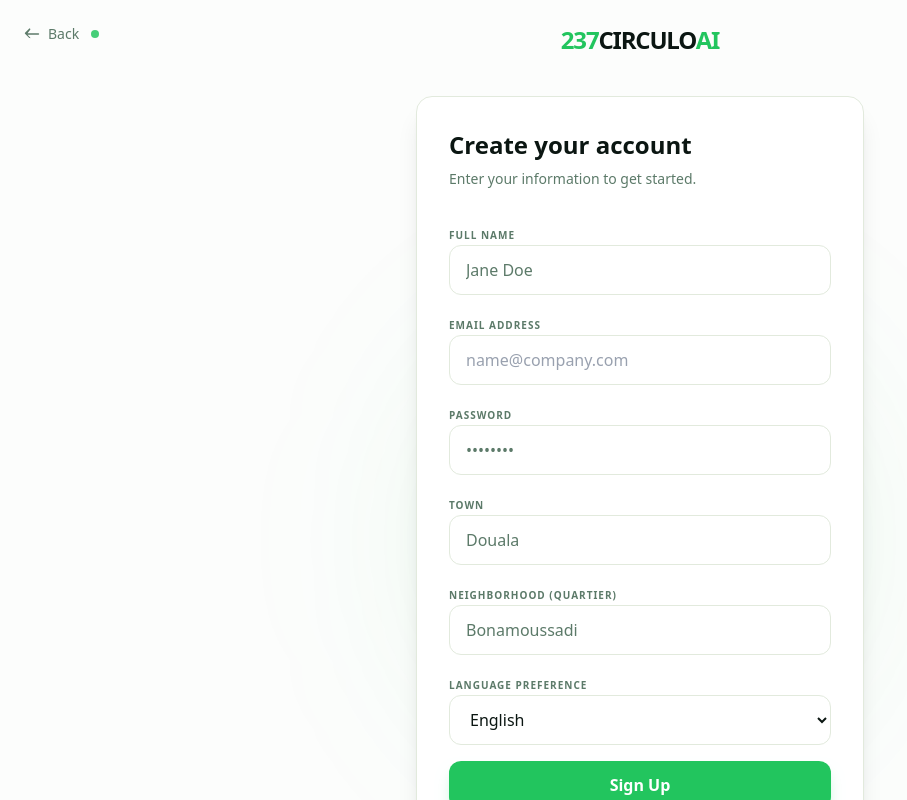
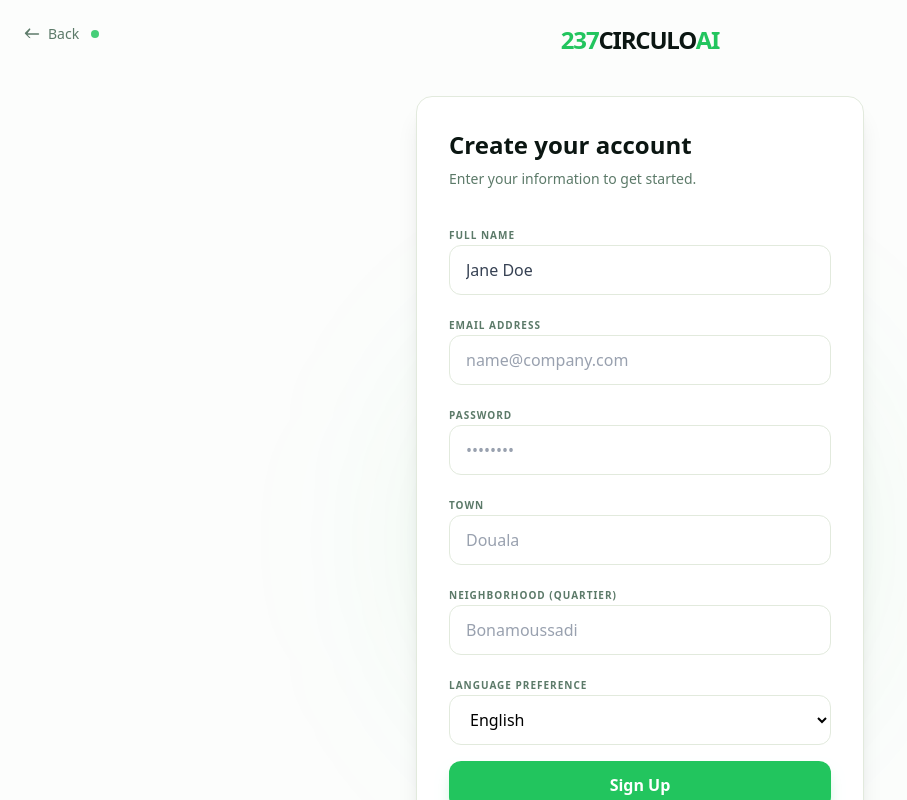
Before and after one commit to mombeh/237circulo, a Next.js app: page /auth/signup in a window 1280 px wide. Shown: the top 800 px of the page, without its empty margins (0-907 px from the left). Built offline with nearby package versions, Linux system fonts and the light colour scheme.

Commit message:
fix the text color error in the login auth page

```diff
--- a/app/auth/page.tsx
+++ b/app/auth/page.tsx
@@ -116,9 +116,9 @@
                   value={email}
                   onChange={(e) => setEmail(e.target.value)}
                   placeholder="name@company.com"
-                    className="w-full bg-white border border-[var(--color-border)]
+                  className="w-full bg-white border border-[var(--color-border)]
              rounded-xl px-4 py-3 outline-none
-             text-[var(--color-foreground)] placeholder:text-[var(--color-text-dim)]
+             text-black placeholder:text-gray-400
              focus:ring-2 focus:ring-green-primary/20
              focus:border-green-primary transition-all"
                 />
@@ -136,7 +136,7 @@
                   placeholder="••••••••"
                   className="w-full bg-white border border-[var(--color-border)]
              rounded-xl px-4 py-3 outline-none
-             text-[var(--color-foreground)] placeholder:text-[var(--color-text-dim)]
+             text-black placeholder:text-gray-400
              focus:ring-2 focus:ring-green-primary/20
              focus:border-green-primary transition-all"
                 />
--- a/app/auth/signup/page.tsx
+++ b/app/auth/signup/page.tsx
@@ -73,24 +73,11 @@
         href="/"
         className="absolute top-6 left-6 inline-flex items-center gap-2 text-sm text-[var(--text-dim)] hover:text-green-primary transition"
       >
-        <svg
-          xmlns="http://www.w3.org/2000/svg"
-          className="h-4 w-4"
-          viewBox="0 0 20 20"
-          fill="currentColor"
-          aria-hidden
-        >
-          <path
-            fillRule="evenodd"
-            d="M7.707 14.707a1 1 0 01-1.414 0l-5-5a1 1 0 010-1.414l5-5a1 1 0 011.414 1.414L4.414 9H18a1 1 0 110 2H4.414l3.293 3.293a1 1 0 010 1.414z"
-            clipRule="evenodd"
-          />
+        <svg xmlns="http://www.w3.org/2000/svg" className="h-4 w-4" viewBox="0 0 20 20" fill="currentColor" aria-hidden>
+          <path fillRule="evenodd" d="M7.707 14.707a1 1 0 01-1.414 0l-5-5a1 1 0 010-1.414l5-5a1 1 0 011.414 1.414L4.414 9H18a1 1 0 110 2H4.414l3.293 3.293a1 1 0 010 1.414z" clipRule="evenodd" />
         </svg>
         <span>Back</span>
-        <span
-          className="ml-1 inline-block w-2 h-2 rounded-full bg-green-primary animate-pulse"
-          aria-hidden
-        />
+        <span className="ml-1 inline-block w-2 h-2 rounded-full bg-green-primary animate-pulse" aria-hidden />
       </Link>
       <div className="absolute top-1/2 left-1/2 -translate-x-1/2 -translate-y-1/2 w-[400px] h-[400px] bg-green-primary/10 dark:bg-green-primary/5 blur-[100px] rounded-full pointer-events-none" />
 
@@ -110,9 +97,7 @@
             <div className="absolute inset-0 flex items-center justify-center bg-black/20 rounded-2xl z-50">
               <div className="flex flex-col items-center justify-center">
                 <div className="w-12 h-12 border-4 border-green-primary border-t-transparent rounded-full animate-spin"></div>
-                <p className="mt-4 text-white font-medium">
-                  Creating account...
-                </p>
+                <p className="mt-4 text-white font-medium">Creating account...</p>
               </div>
             </div>
           )}
@@ -137,7 +122,7 @@
                     placeholder="Jane Doe"
                     className="w-full bg-white border border-[var(--color-border)]
 rounded-xl px-4 py-3 outline-none
- text-[var(--color-foreground)] placeholder:text-[var(--color-text-dim)]
+text-black placeholder:text-gray-700
 focus:ring-2 focus:ring-green-primary/20
 focus:border-green-primary transition-all"
                   />
@@ -153,12 +138,11 @@
                     value={email}
                     onChange={(e) => setEmail(e.target.value)}
                     placeholder="name@company.com"
-  className={`w-full bg-white border border-[var(--color-border)]
+                    className="w-full bg-white border border-[var(--color-border)]
              rounded-xl px-4 py-3 outline-none
-  ${email ? 'text-black' : 'text-gray-400'}
-  placeholder:text-gray-400
+             text-black placeholder:text-gray-400
              focus:ring-2 focus:ring-green-primary/20
-  focus:border-green-primary transition-all`}
+             focus:border-green-primary transition-all"
                   />
                 </div>
 
@@ -172,9 +156,9 @@
                     value={password}
                     onChange={(e) => setPassword(e.target.value)}
                     placeholder="••••••••"
-                  className="w-full bg-[var(--card)] border border-[var(--color-border)]
+                    className="w-full bg-white border border-[var(--color-border)]
              rounded-xl px-4 py-3 outline-none
-  text-[var(--color-foreground)] placeholder:text-[var(--color-text-dim)]
+             text-black placeholder:text-gray-400
              focus:ring-2 focus:ring-green-primary/20
              focus:border-green-primary transition-all"
                   />
@@ -192,7 +176,7 @@
                     placeholder="Douala"
                     className="w-full bg-white border border-[var(--color-border)]
              rounded-xl px-4 py-3 outline-none
-             text-[var(--color-foreground)] placeholder:text-[var(--color-text-dim)]
+             text-black placeholder:text-gray-400
              focus:ring-2 focus:ring-green-primary/20
              focus:border-green-primary transition-all"
                   />
@@ -210,7 +194,7 @@
                     placeholder="Bonamoussadi"
                     className="w-full bg-white border border-[var(--color-border)]
              rounded-xl px-4 py-3 outline-none
-             text-[var(--color-foreground)] placeholder:text-[var(--color-text-dim)]
+             text-black placeholder:text-gray-400
              focus:ring-2 focus:ring-green-primary/20
              focus:border-green-primary transition-all"
                   />
@@ -226,7 +210,7 @@
                     onChange={(e) => setPrefLang(e.target.value)}
                     className="w-full bg-white border border-[var(--color-border)]
              rounded-xl px-4 py-3 outline-none
-             text-[var(--color-foreground)]
+             text-black
              focus:ring-2 focus:ring-green-primary/20
              focus:border-green-primary transition-all"
                   >
@@ -287,10 +271,7 @@
               </form>
               <p className="mt-4 text-center text-sm text-[var(--color-text-dim)]">
                 <span>Already have an account? </span>
-              <Link
-                href="/auth"
-                className="font-bold text-green-primary hover:underline"
-              >
+                <Link href="/auth" className="font-bold text-green-primary hover:underline">
                   Sign in
                 </Link>
               </p>
--- a/package.json
+++ b/package.json
@@ -17,6 +17,7 @@
     "react-dom": "19.2.3"
   },
   "devDependencies": {
+    "@eslint/js": "^10.0.1",
     "@tailwindcss/postcss": "^4",
     "@types/node": "^20",
     "@types/react": "^19",
```
Also changed, not shown: 1 other file (tests, documents, lock files or other folders). Lines whose indentation alone changed are shown as unchanged.
